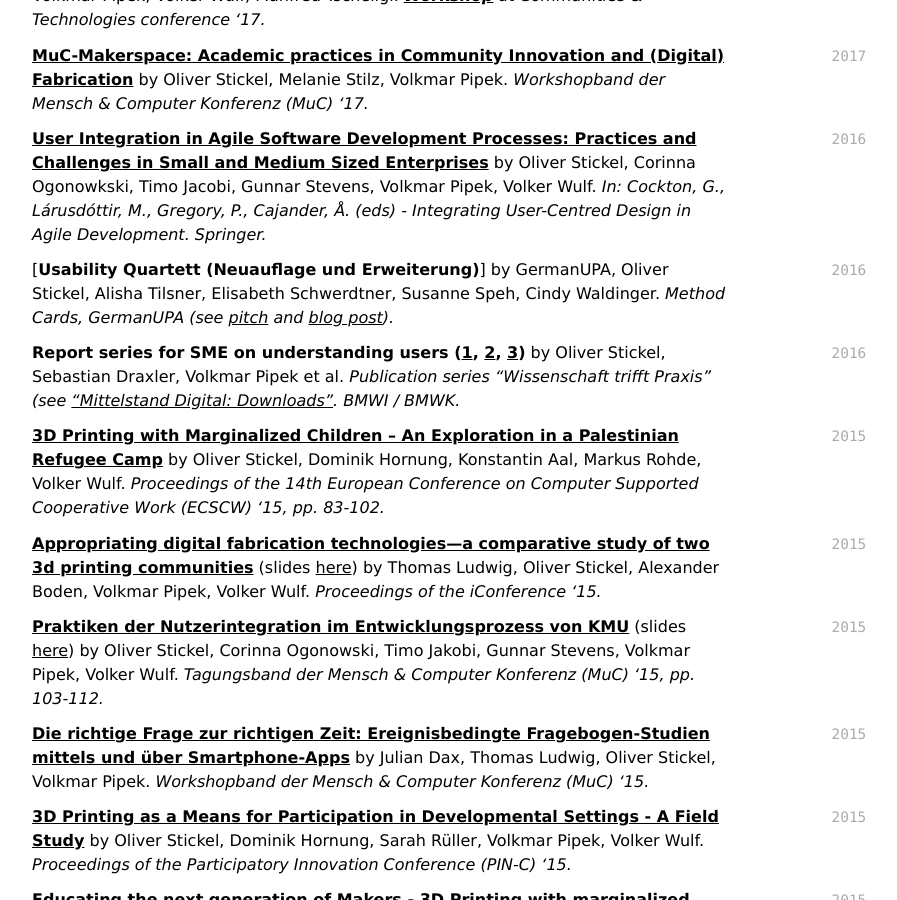
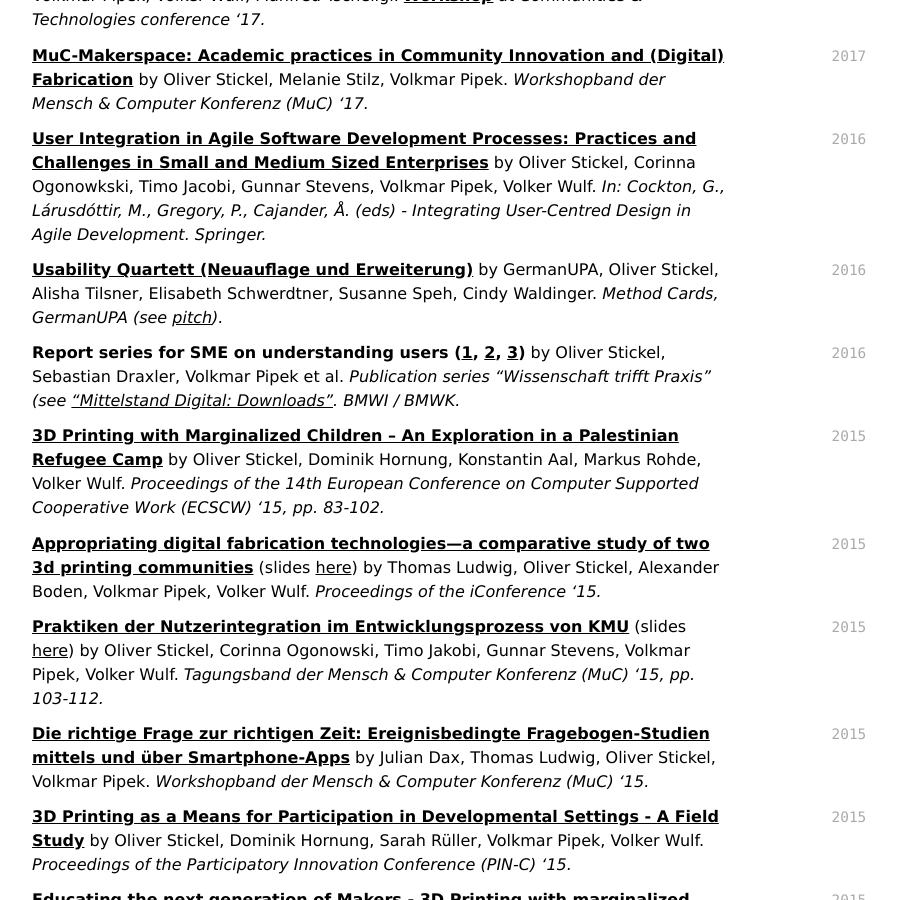
Before and after one commit to oliverstickel/oliverstickel.github.io, a Jekyll site: the page built from index.md, in a window 1280 px wide and 900 px high, scrolled down 5293 px. Shown: the whole window, without its empty margins (300-1197 px from the left). Built offline with Jekyll 4.4.1, drawn with Linux system fonts in a browser that asks for light colours; nearby versions of some CDN libraries; a style sheet for code colours, icons or effects is not loaded.

Commit message:
Update index.md

```diff
--- a/index.md
+++ b/index.md
@@ -176,7 +176,7 @@ I enjoy camping, water, (working on) motorbikes, cooking and books.
 [**User Integration in Agile Software Development Processes: Practices and Challenges in Small and Medium Sized Enterprises**](files/10.1007-978-3-319-32165-3_2.pdf) by Oliver Stickel, Corinna Ogonowkski, Timo Jacobi, Gunnar Stevens, Volkmar Pipek, Volker Wulf. *In: Cockton, G., Lárusdóttir, M., Gregory, P., Cajander, Å. (eds) - Integrating User-Centred Design in Agile Development. Springer.*
 
 `2016`
-[**Usability Quartett (Neuauflage und Erweiterung)**] by GermanUPA, Oliver Stickel, Alisha Tilsner, Elisabeth Schwerdtner, Susanne Speh, Cindy Waldinger. *Method Cards, GermanUPA (see [pitch](files/usability-quartett-pitch.pdf) and [blog post](https://germanupa.de/berufsverband-german-upa/aktuelles/usability-quartett-neuer-auflage)).*
+[**Usability Quartett (Neuauflage und Erweiterung)**](https://germanupa.de/berufsverband-german-upa/aktuelles/usability-quartett-neuer-auflage) by GermanUPA, Oliver Stickel, Alisha Tilsner, Elisabeth Schwerdtner, Susanne Speh, Cindy Waldinger. *Method Cards, GermanUPA (see [pitch](files/usability-quartett-pitch.pdf)).*
 
 `2016`
 **Report series for SME on understanding users ([1](files/cubes-brochure1-nutzer-verstehen.pdf), [2](files/cubes-brochure2-feedbacktool-FAME.pdf), [3](files/cubes-brochure3-partS.pdf))** by Oliver Stickel, Sebastian Draxler, Volkmar Pipek et al. *Publication series "Wissenschaft trifft Praxis" (see ["Mittelstand Digital: Downloads"](https://www.mittelstand-digital.de/MD/Navigation/DE/Downloads/medienraum.html). BMWI / BMWK.*
```
